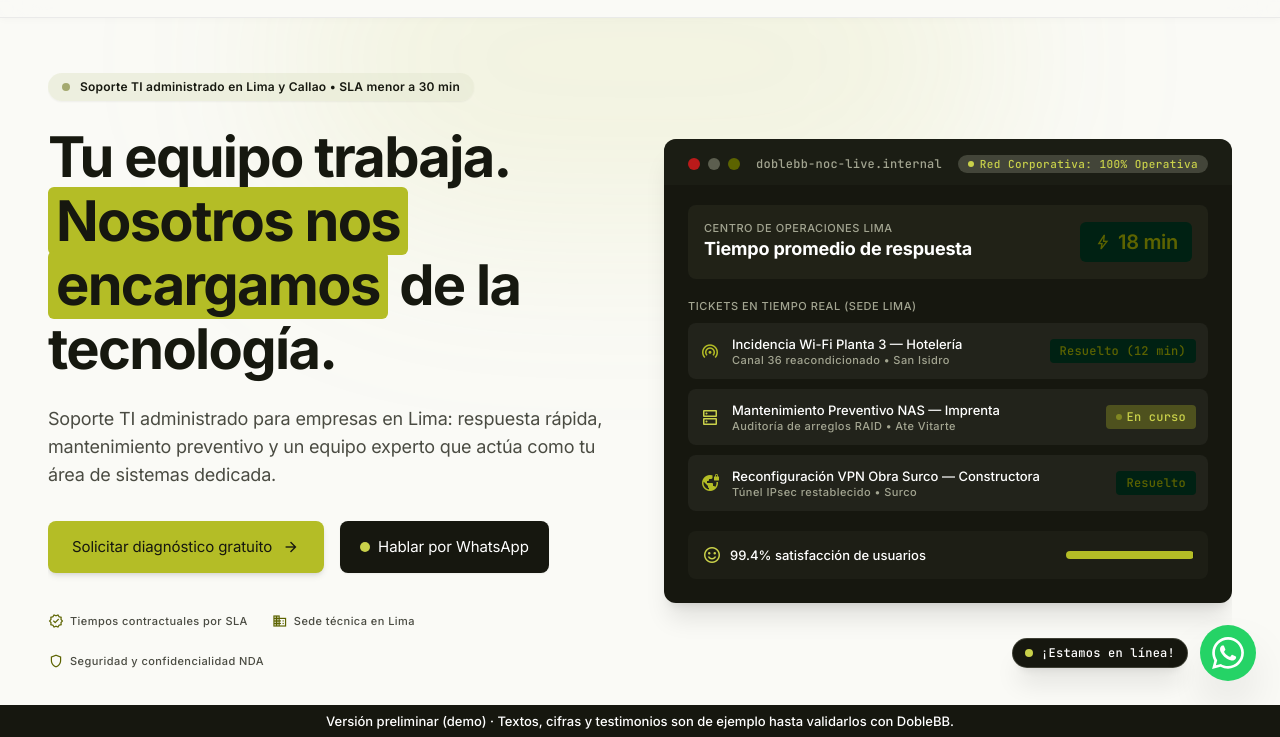
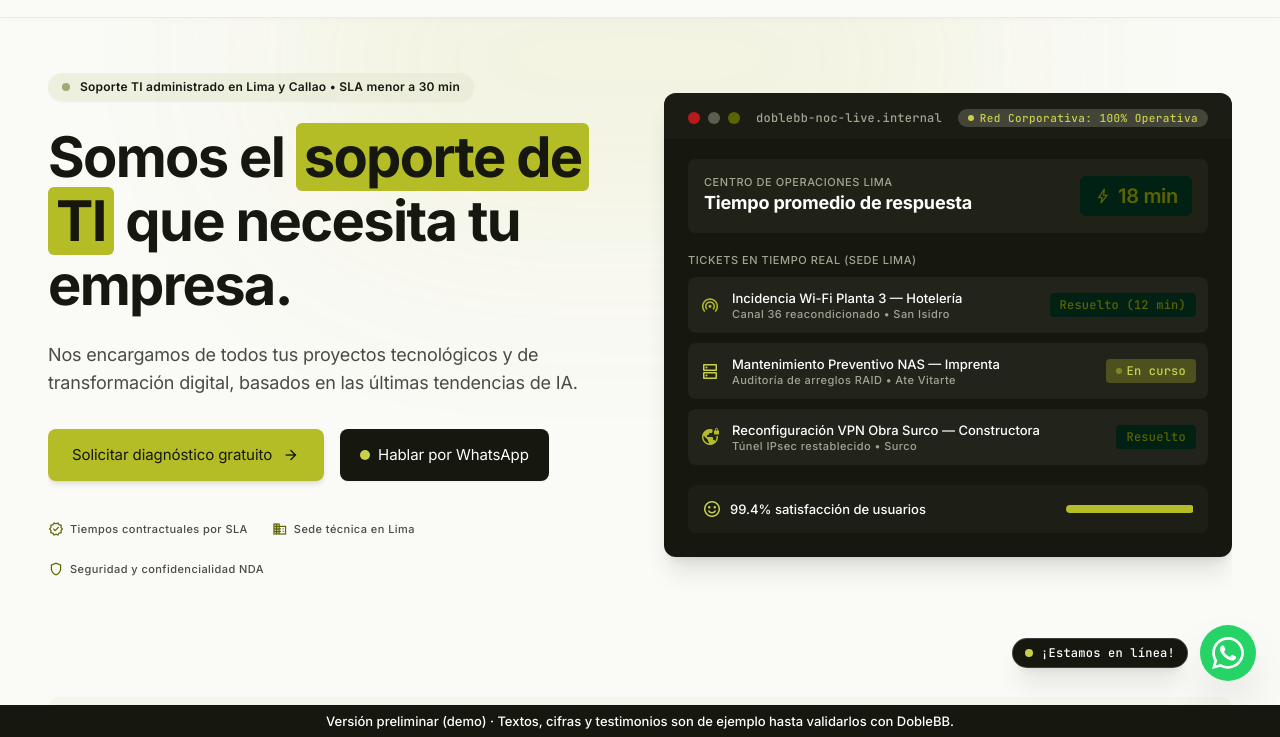
Before and after one commit to josebastante-sketch/DobleBB_website, a plain HTML site: page index.html in a window 1280 px wide. Shown: the part 63-800 px from the top of the page. Drawn offline with nearby package versions, Linux system fonts and the light colour scheme.

Commit message:
Hero: nuevo titular y subtítulo pedidos por DobleBB (#3)
Claude-Session: https://claude.ai/code/session_01CzMT8rokkHvGfjEmgNDpih

Co-authored-by: Claude <noreply@anthropic.com>

```diff
--- a/index.html
+++ b/index.html
@@ -17,12 +17,11 @@
 </div>
 <!-- Titular H1 -->
 <h1 class="font-display-xl text-headline-lg lg:text-display-xl text-on-surface tracking-tight">
-          Tu equipo trabaja. <br class="hidden sm:inline"/>
-<span class="bg-secondary-container text-on-secondary px-2 rounded-md box-decoration-clone">Nosotros nos encargamos</span> de la tecnología.
+          Somos el <span class="bg-secondary-container text-on-secondary px-2 rounded-md box-decoration-clone">soporte de TI</span> que necesita tu empresa.
         </h1>
 <!-- Subtítulo -->
 <p class="font-body-lg text-body-lg text-on-surface-variant max-w-xl">
-          Soporte TI administrado para empresas en Lima: respuesta rápida, mantenimiento preventivo y un equipo experto que actúa como tu área de sistemas dedicada.
+          Nos encargamos de todos tus proyectos tecnológicos y de transformación digital, basados en las últimas tendencias de IA.
         </p>
 <!-- Botones de Acción -->
 <div class="flex flex-wrap items-center gap-4 pt-2">
```
